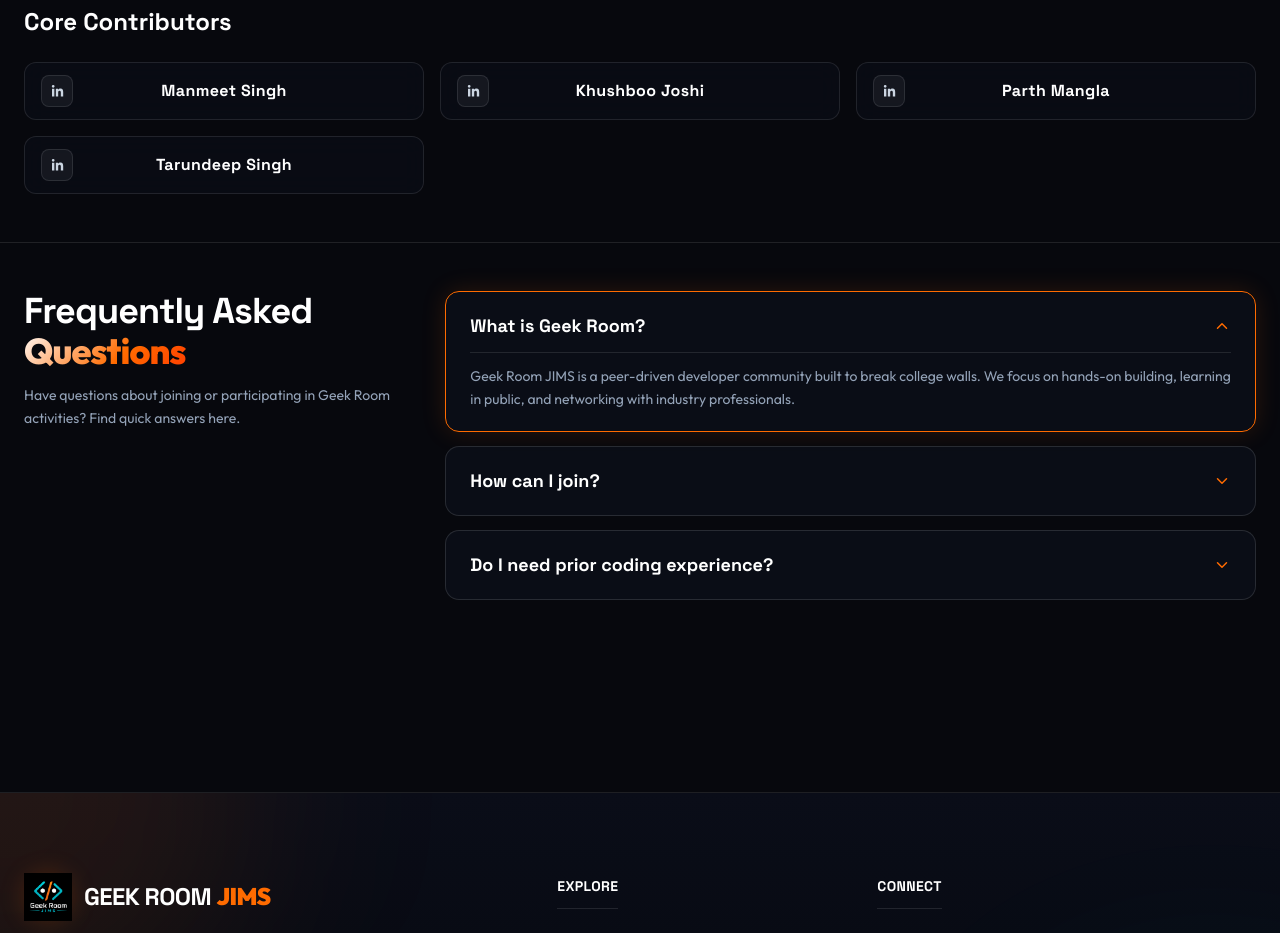
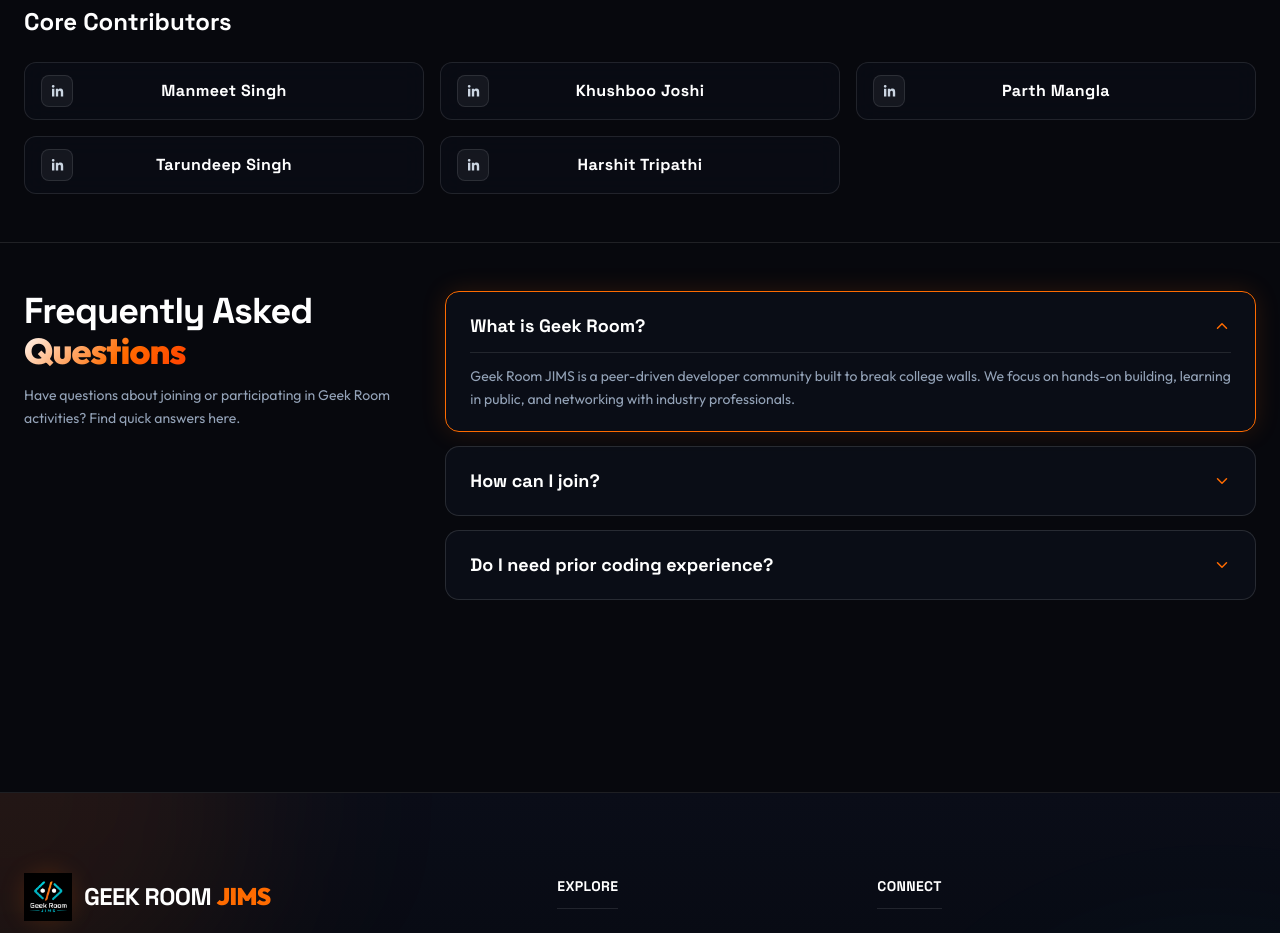
Before and after one commit to GeekRoom/GeekRoom-JIMS-Website, a React (Vite) app in the folder Frontend/: page /about in a window 1280 px wide. Shown: the part 1160-2093 px from the top of the page. Built offline with nearby package versions, Linux system fonts and the light colour scheme; no server answers.

Commit message:
Add Harshit Tripathi to contributors list

```diff
--- a/Frontend/src/components/about/contributors.jsx
+++ b/Frontend/src/components/about/contributors.jsx
@@ -5,7 +5,8 @@
   { name: 'Manmeet Singh', linkedin: 'https://www.linkedin.com/in/manmeet-singh-19b425270/s' },
   { name: 'Khushboo Joshi', linkedin: 'https://www.linkedin.com/in/khushboo-joshi-466525329' },
   { name: 'Parth Mangla', linkedin: 'https://www.linkedin.com/in/parth-mangla-368357287/' },
-  { name: 'Tarundeep Singh', linkedin: 'https://www.linkedin.com/in/tarundeep-singh-45384137b' }
+  { name: 'Tarundeep Singh', linkedin: 'https://www.linkedin.com/in/tarundeep-singh-45384137b' },
+  { name: 'Harshit Tripathi', linkedin: 'https://www.linkedin.com/in/harshit-tripathi-bab616422/' }
 ];
 
 export default function Contributors() {
```
